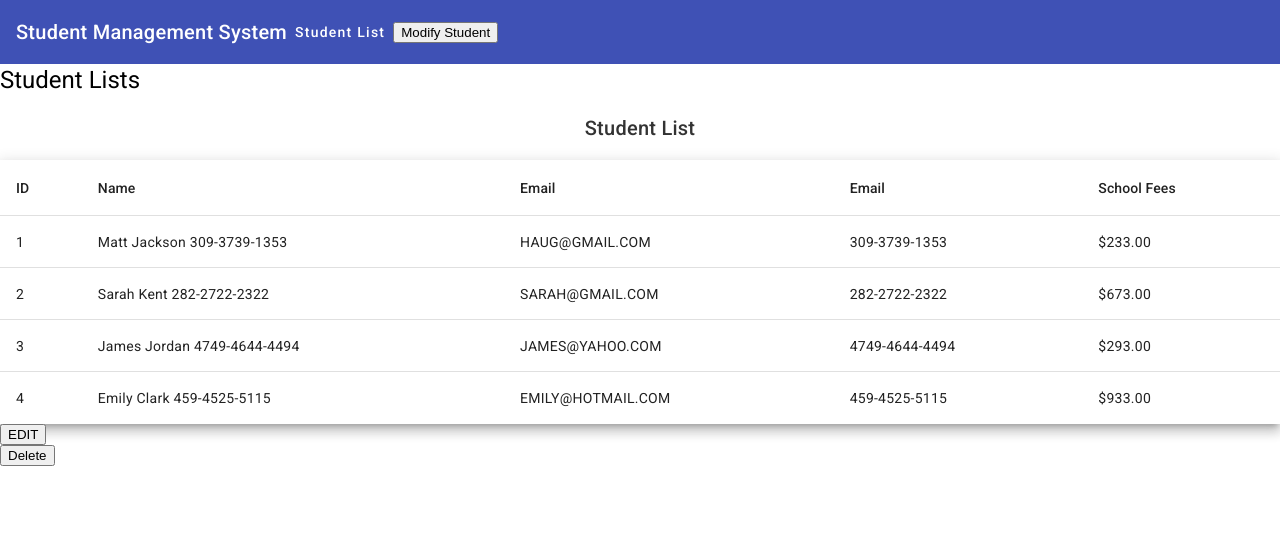
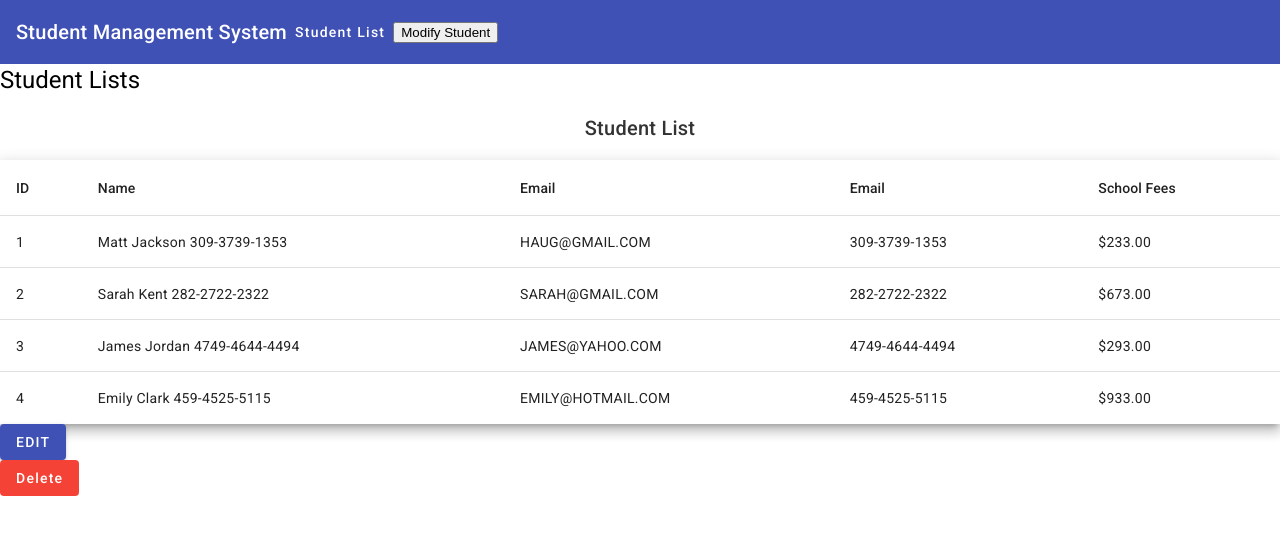
Before and after one commit to Divine-Sofowora/Divine_Sofowora_Learning_Angular, an Angular app: page /student in a window 1280 px wide. Shown: the top 534 px of the page. Built offline with nearby package versions, Linux system fonts and the light colour scheme.

Commit message:
Assignment 10 completed * edited the button to look better

```diff
--- a/src/app/modify-student/modify-student.component.html
+++ b/src/app/modify-student/modify-student.component.html
@@ -26,8 +26,9 @@
     </mat-form-field>
 
 
-  <div class="form-button">  <!-- Changed from "from-button" to "form-button" -->
-    <button type="button" (click)="onAdd()" class="btn add-btn">Add</button>
-    <button type="button" (click)="onUpdate()" class="btn update-btn">Update</button>
-  </div>
-</form>
+    <div class="form-button">
+      <button type="button" (click)="onAdd()" class="btn add-btn" mat-raised-button color="primary">Add</button>
+      <button type="button" (click)="onUpdate()" class="btn update-btn" mat-flat-button color="accent">Update</button>
+    </div>
+
+  </form>
--- a/src/app/modify-student/modify-student.component.ts
+++ b/src/app/modify-student/modify-student.component.ts
@@ -9,12 +9,13 @@ import {FocusDirective} from "../directives/focus.directive";
 import {MatFormField, MatFormFieldModule} from "@angular/material/form-field";
 import {MatInput, MatInputModule} from "@angular/material/input";
 import {MatTooltip} from "@angular/material/tooltip";
+import {MatButton} from "@angular/material/button";
 
 
 @Component({
   selector: 'app-modify-student',
   standalone: true,
-  imports: [RouterLink, ReactiveFormsModule, FocusDirective, MatFormField, MatInput, MatFormFieldModule, MatInputModule, MatTooltip],
+  imports: [RouterLink, ReactiveFormsModule, FocusDirective, MatFormField, MatInput, MatFormFieldModule, MatInputModule, MatTooltip, MatButton],
   templateUrl: './modify-student.component.html',
   styleUrl: './modify-student.component.scss'
 })
--- a/src/app/student-list/student-list.component.html
+++ b/src/app/student-list/student-list.component.html
@@ -36,8 +36,13 @@
   ></tr>
 </table>
 
-  <div><button type="button" (click)="onEdit()" class="btn edit-btn">EDIT</button></div>
-  <div><button type="button" (click)="onDelete()" class="btn delete-btn">Delete</button></div>
+  <div>
+    <button type="button" (click)="onEdit()" class="btn edit-btn" mat-raised-button color="primary">EDIT</button>
+  </div>
+  <div>
+    <button type="button" (click)="onDelete()" class="btn delete-btn" mat-flat-button color="warn">Delete</button>
+  </div>
+
 </div>
 
 <!--<div *ngFor="let student of userList" (click)="selectedStudent(student)" [appHoverHighlight]="'pink'">-->
--- a/src/app/student-list/student-list.component.ts
+++ b/src/app/student-list/student-list.component.ts
@@ -28,6 +28,7 @@ import {
   MatTable, MatTableDataSource
 } from "@angular/material/table";
 import {MatPaginator} from "@angular/material/paginator";
+import {MatButton} from "@angular/material/button";
 
 
 
@@ -35,7 +36,7 @@ import {MatPaginator} from "@angular/material/paginator";
 @Component({
   selector: 'app-student-list',
   standalone: true,
-  imports: [FormsModule, NgFor, NgClass, RouterLink, CurrencyPipe, UpperCasePipe, PercentPipe, LowerCasePipe, TitleCasePipe, DecimalPipe, StudentCoursePipe, HoverHighlightDirective, MatTable, MatColumnDef, MatHeaderCell, MatCell, MatCellDef, MatHeaderCellDef, MatHeaderRow, MatRow, MatPaginator, MatHeaderRowDef, MatRowDef, NgIf],
+  imports: [FormsModule, NgFor, NgClass, RouterLink, CurrencyPipe, UpperCasePipe, PercentPipe, LowerCasePipe, TitleCasePipe, DecimalPipe, StudentCoursePipe, HoverHighlightDirective, MatTable, MatColumnDef, MatHeaderCell, MatCell, MatCellDef, MatHeaderCellDef, MatHeaderRow, MatRow, MatPaginator, MatHeaderRowDef, MatRowDef, NgIf, MatButton],
   templateUrl: './student-list.component.html',
   styleUrl: './student-list.component.scss'
 })
```
